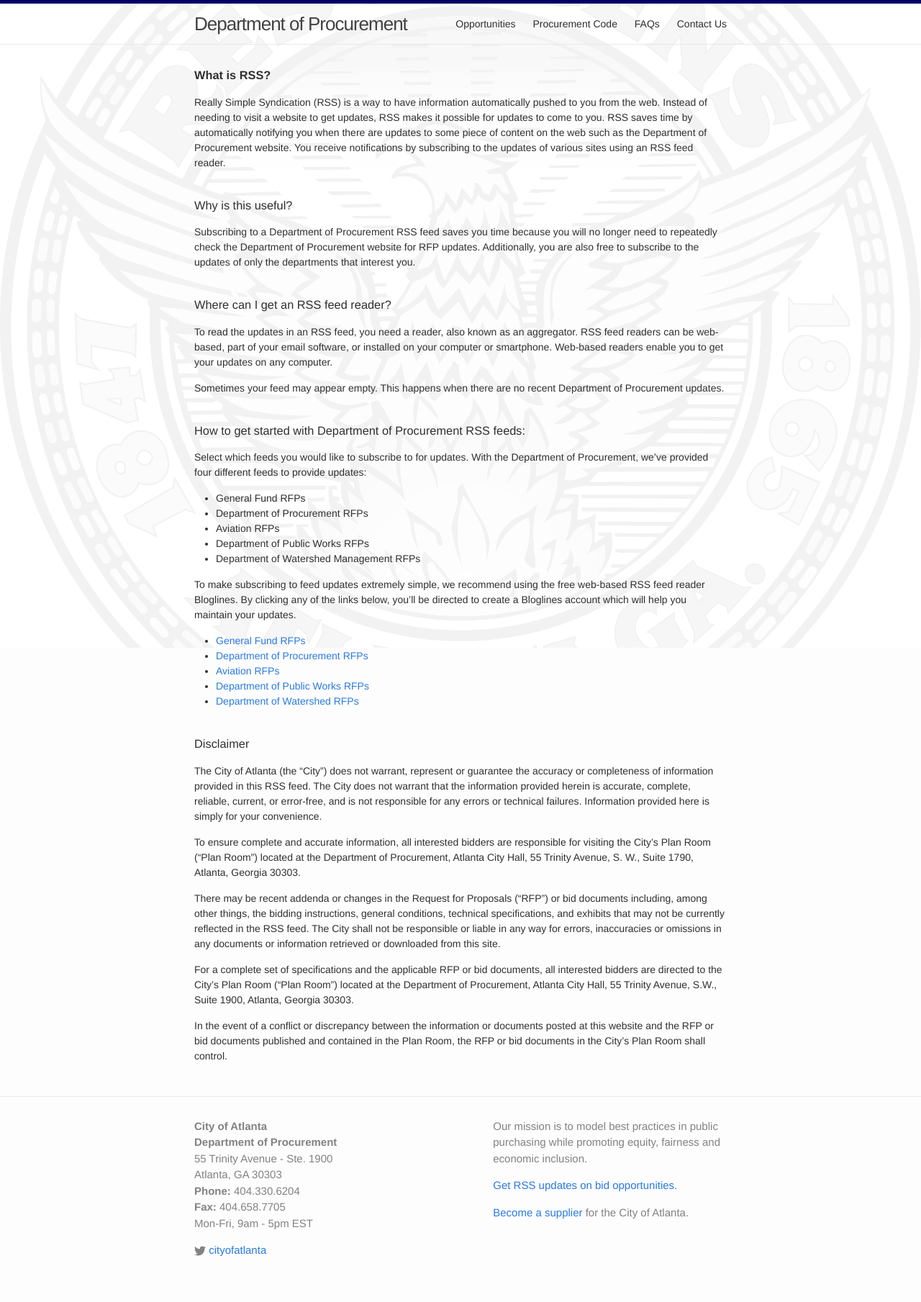
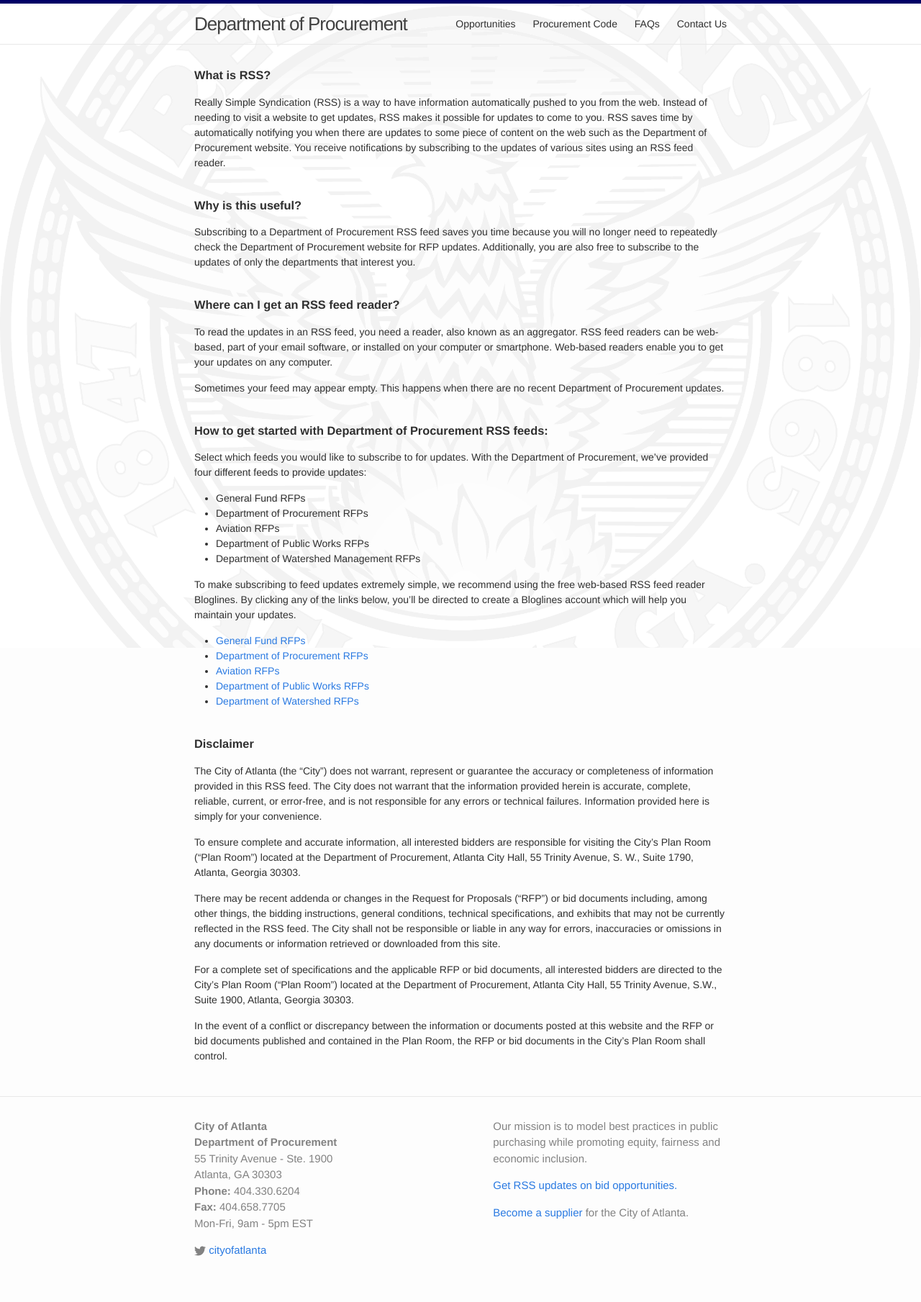
Before and after one commit to codeforamerica/atlanta-procurement-www, a Jekyll site: the page built from rss/index.md, in a window 1280 px wide. Shown: the whole page at 72% size. Built offline with Jekyll 4.4.1, drawn with Linux system fonts in a browser that asks for light colours; nearby versions of some CDN libraries.

Commit message:
Text formatting...!

```diff
--- a/rss/index.md
+++ b/rss/index.md
@@ -7,17 +7,17 @@ published: true
 Really Simple Syndication (RSS) is a way to have information automatically pushed to you from the web. Instead of needing to visit a website to get updates, RSS makes it possible for updates to come to you. RSS saves time by automatically notifying you when there are updates to some piece of content on the web such as the Department of Procurement website. You receive notifications by subscribing to the updates of various sites using an RSS feed reader.
 <br><br>
 
-### Why is this useful?
+### **Why is this useful?**
 Subscribing to a Department of Procurement RSS feed saves you time because you will no longer need to repeatedly check the Department of Procurement website for RFP updates. Additionally, you are also free to subscribe to the updates of only the departments that interest you.
 <br><br>
 
-### Where can I get an RSS feed reader?
+### **Where can I get an RSS feed reader?**
 To read the updates in an RSS feed, you need a reader, also known as an aggregator. RSS feed readers can be web-based, part of your email software, or installed on your computer or smartphone. Web-based readers enable you to get your updates on any computer.
 
 Sometimes your feed may appear empty. This happens when there are no recent Department of Procurement updates.
 <br><br>
 
-### How to get started with Department of Procurement RSS feeds:
+### **How to get started with Department of Procurement RSS feeds:**
 Select which feeds you would like to subscribe to for updates. With the Department of Procurement, we've provided four different feeds to provide updates:
 - General Fund RFPs
 - Department of Procurement RFPs
@@ -34,7 +34,7 @@ To make subscribing to feed updates extremely simple, we recommend using the fre
 - [Department of Watershed RFPs](http://www.bloglines.com/sub/http://atl-procurement-rss.herokuapp.com/bids/watershed.xml)
 <br><br>
 
-### Disclaimer
+### **Disclaimer**
 The City of Atlanta (the “City”) does not warrant, represent or guarantee the accuracy or completeness of information provided in this RSS feed. The City does not warrant that the information provided herein is accurate, complete, reliable, current, or error-free, and is not responsible for any errors or technical failures. Information provided here is simply for your convenience.
 
 To ensure complete and accurate information, all interested bidders are responsible for visiting the City's Plan Room (“Plan Room”) located at the Department of Procurement, Atlanta City Hall, 55 Trinity Avenue, S. W., Suite 1790, Atlanta, Georgia 30303.
```
